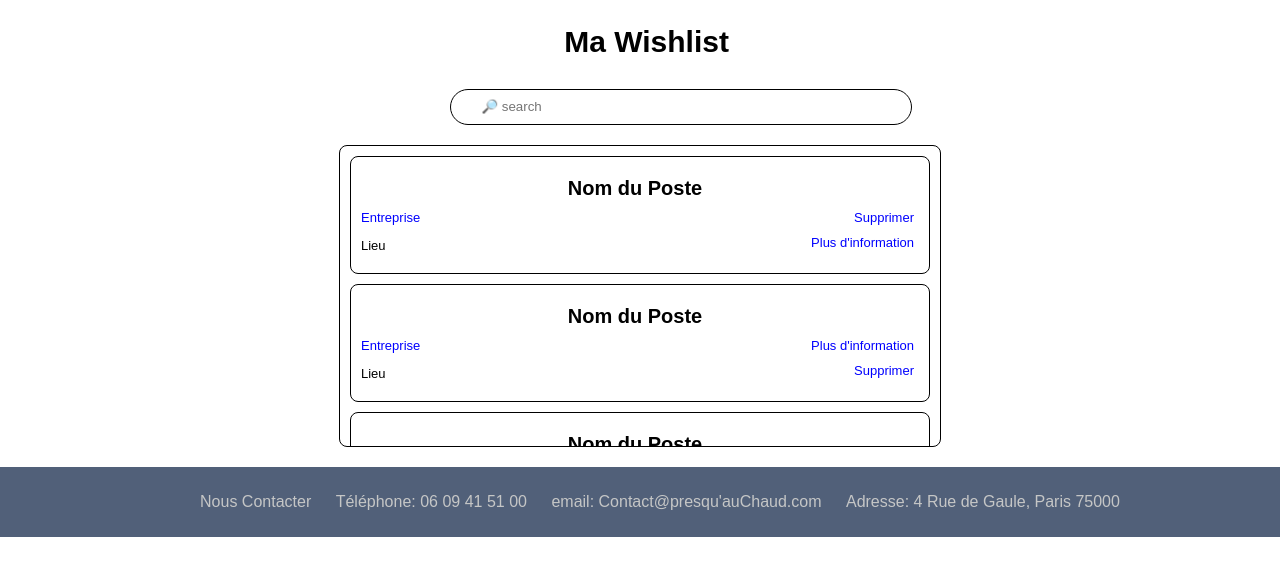
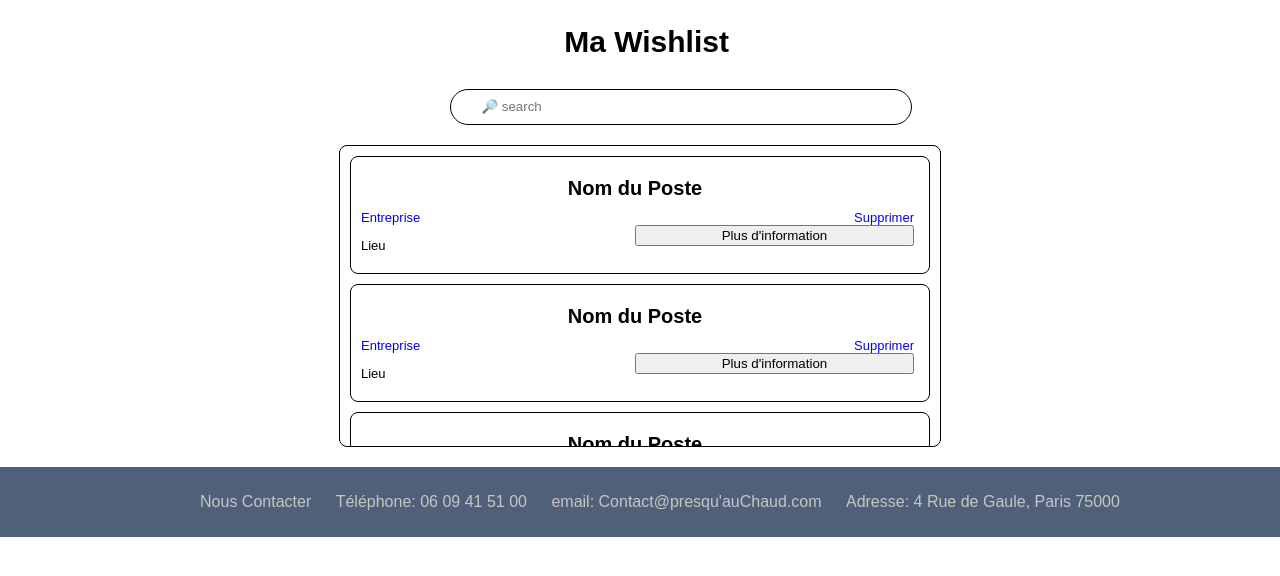
Before and after one commit to Mich3OOO/WEB, a PHP site: page /Wishlist.html in a window 1280 px wide. Shown: the top 576 px of the page. Run offline with PHP 8.4, Linux system fonts and the light colour scheme.

Commit message:
whishlist avance

```diff
--- a/Wishlist.html
+++ b/Wishlist.html
@@ -3,14 +3,15 @@
     <head>
         <link rel="stylesheet" href="./assets/css/Wishlist.css">
         <script src="assets/js/include.js"></script>
+        <script async src="assets/js/Wishlist.js"></script>
         <title>Wishlist</title>
     </head>
     <body>
         <h2 class="FormeH">Ma Wishlist</h2>
         <input list="Satages" id="search" placeholder="🔎︎ search">
 
-        <div class="liste-deroulante2">
-                    <div class="compte">
+                <div class="liste-deroulante2">
+                    <div class="compte" id="1">
                         <div class="droit-compte">
                             <div class="haut-compte">
                                     <label class="NomPoste">Nom du Poste</label>
@@ -22,13 +23,12 @@
                                 </div>
                                 <div class="droite">
                                     <a class="Info" href="">Supprimer</a>
-                                    <a class="Info" href="">Plus d'information</a>
+                                    <button class="plus">Plus d'information</button>
                                 </div>
                             </div>
                         </div>
-
                     </div>
-                    <div class="compte">
+                    <div class="compte" id="2">
                         <div class="droit-compte">
                             <div class="haut-compte">
                                     <label class="NomPoste">Nom du Poste</label>
@@ -39,14 +39,13 @@
                                     <p class="mail">Lieu</p>
                                 </div>
                                 <div class="droite">
-                                    <a class="Info" href="">Plus d'information</a>
                                     <a class="Info" href="">Supprimer</a>
+                                    <button class="plus">Plus d'information</button>
                                 </div>
                             </div>
                         </div>
-
                     </div>
-                    <div class="compte">
+                    <div class="compte" id="3">
                         <div class="droit-compte">
                             <div class="haut-compte">
                                     <label class="NomPoste">Nom du Poste</label>
@@ -57,15 +56,13 @@
                                     <p class="mail">Lieu</p>
                                 </div>
                                 <div class="droite">
-                                    <a class="Info" href="">Plus d'information</a>
                                     <a class="Info" href="">Supprimer</a>
+                                    <button class="plus">Plus d'information</button>
                                 </div>
                             </div>
                         </div>
-
                     </div>
-             </div>
-
+                </div>
         <include src = "./Footer.html"></include>
     </body>
 </html>
--- a/assets/css/Wishlist.css
+++ b/assets/css/Wishlist.css
@@ -147,5 +147,4 @@ input{
     border: none;
     border-radius: 30px;
     background-color: #C5C6C6;
-
 }
--- /dev/null
+++ b/assets/js/Wishlist.js
@@ -0,0 +1,6 @@
+let taille = document.getElementsByClassName("plus");
+for(i=0;i<taille.length;i++){
+taille[i].addEventListener("click", function(event){
+    event.target.parentNode.parentNode.parentNode.innerHTML += "<div class='plus'><p>Info supplémentaires</p></div>";
+});
+};
```
